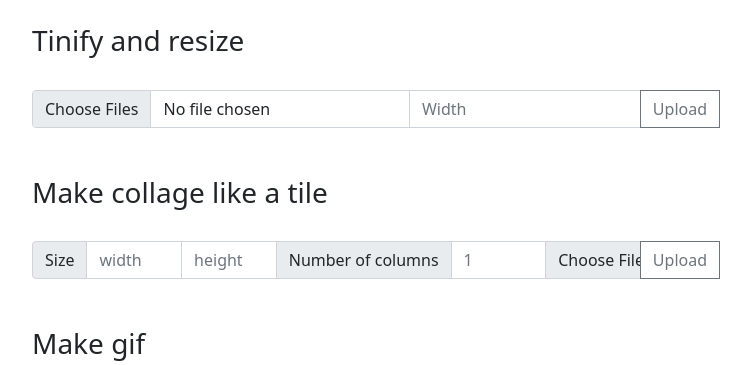
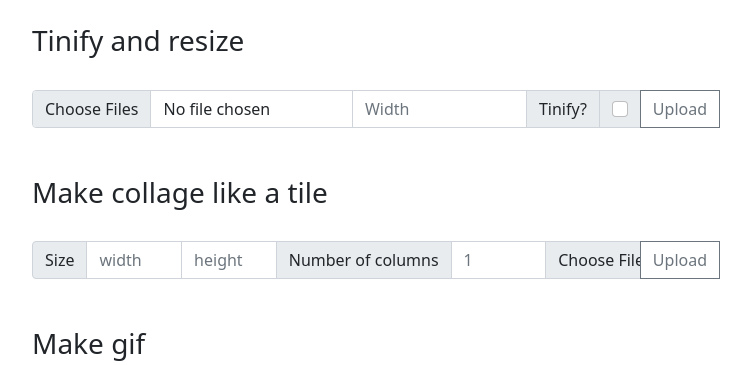
Before and after one commit to vcslav-v/pb-portal, a Flask app: page /tools/graphics in a window 1280 px wide. Shown: the part 56-421 px from the top of the page, without its empty margins (86-837 px from the left). Run offline with Flask 2, Linux system fonts and the light colour scheme; parts of the project's set-up code (start-up, migrations or seed data) failed here and were passed over; some libraries are stand-ins or nearby versions.

Commit message:
add check tiny

```diff
--- a/pb_portal/routes/tools.py
+++ b/pb_portal/routes/tools.py
@@ -63,7 +63,8 @@ def tinify():
     try:
         connectors.graphic.get_tiny_zip(
             request.form.get('prefix'),
-            request.form.get('resize_width')
+            request.form.get('resize_width'),
+            request.form.get('is_tinify'),
         )
     except Exception as e:
         logger.error(e.args)
--- a/pb_portal/templates/graphics_tools.html
+++ b/pb_portal/templates/graphics_tools.html
@@ -12,6 +12,10 @@
             <div class="input-group">
                     <input class="form-control w-25" type="file" name="forTiny" id="forTiny" multiple>
                     <input type="text" class="form-control" placeholder="Width" name="resize_width">
+                    <span class="input-group-text" id="basic-addon1">Tinify?</span>
+                    <div class="input-group-text">
+                        <input class="form-check-input mt-0" name="is_tinify" type="checkbox" value="" aria-label="Checkbox for following text input">
+                      </div>
                     <button class="btn btn-outline-secondary" type="submit" id="tinyUpload" name="btn" value="tinyUpload">Upload</button>
                     <button class="btn btn-outline-secondary visually-hidden" type="button" id="tinyLoading">
                         <span class="spinner-border spinner-border-sm" role="status" aria-hidden="true"></span>
@@ -235,6 +239,7 @@
         var formData = new FormData();
         formData.append('prefix', prefix);
         formData.append('resize_width', local_formData.get('resize_width'))
+        formData.append('is_tinify', local_formData.get('is_tinify'))
         var cancel_func = function(){
             $('#tinyLoading').addClass('visually-hidden')
             $('#tinyUpload').removeClass('visually-hidden')
```
Also changed, not shown: pb_portal/connectors/graphic/main.py (+9 -6 lines).
